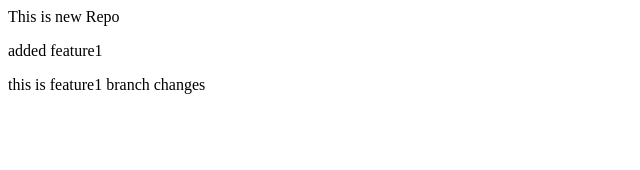
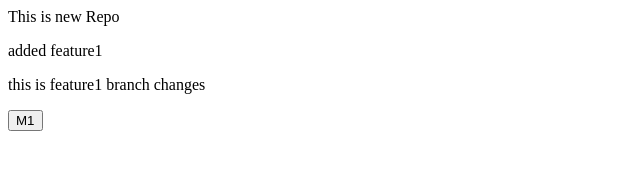
Before and after one commit to dhnushreddy/locaRepo, a plain HTML site: page index.html in a window 1280 px wide. Shown: the full height of the page, 0-640 px from the left. Drawn offline with Linux system fonts and the light colour scheme.

Commit message:
M1 button added

```diff
--- a/index.html
+++ b/index.html
@@ -1,3 +1,4 @@
 <p>This is new Repo</p>
 <p>added feature1</p>
 <p>this is feature1 branch changes</p>
+<button>M1</button>
```
